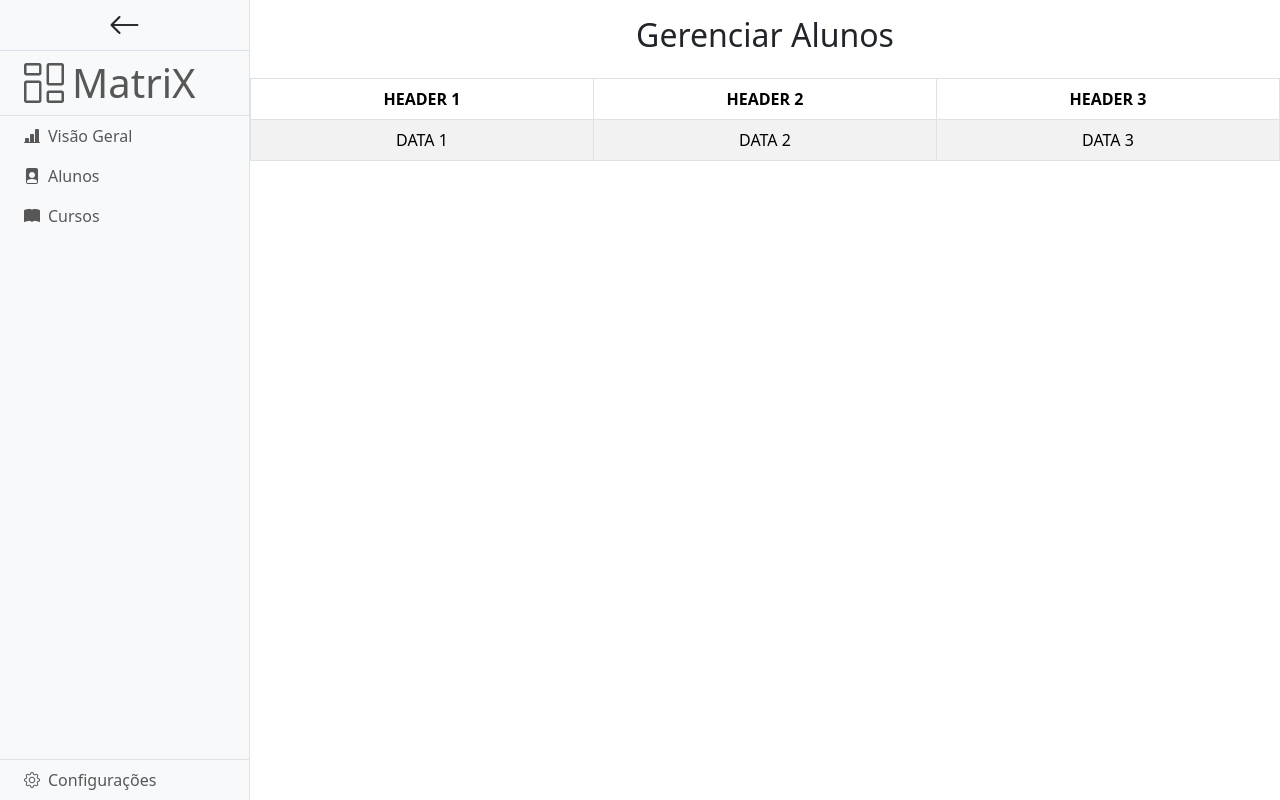
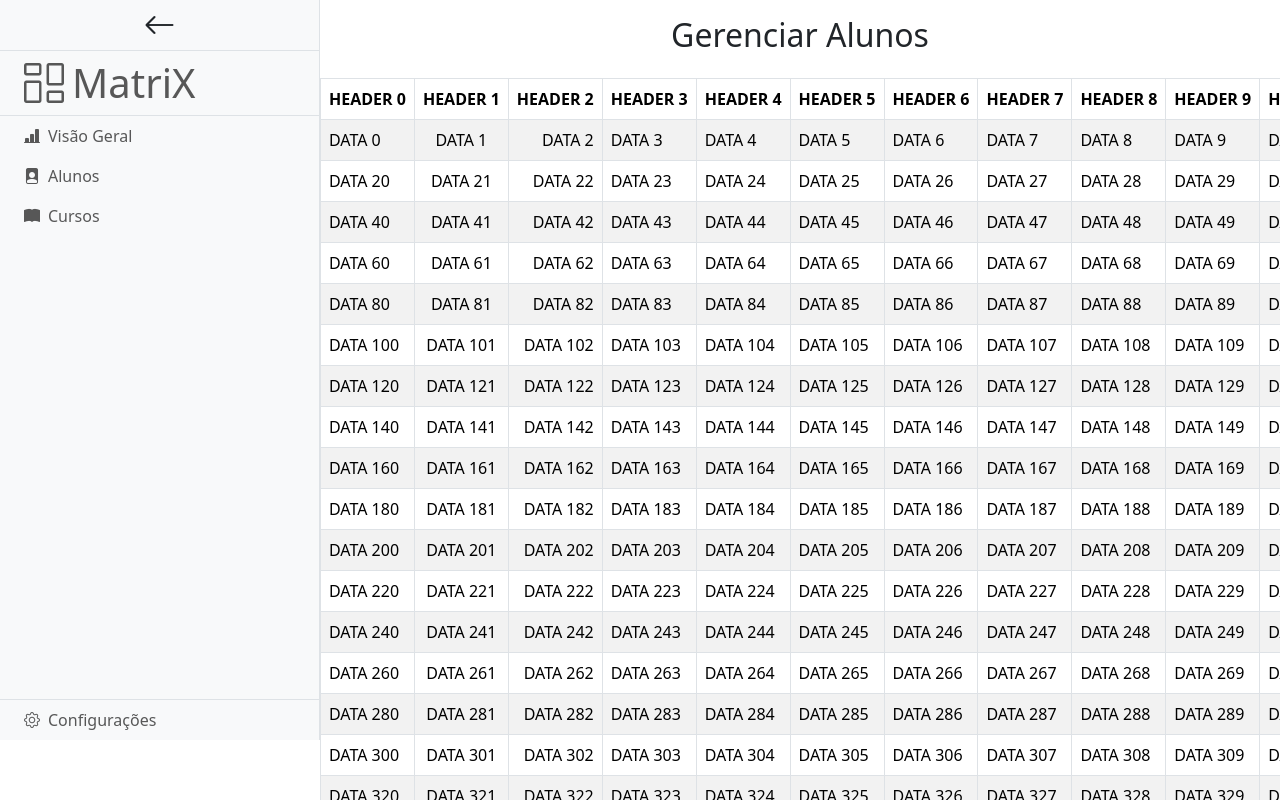
Before and after one commit to laguit0s/MatriX, a React (Vite) app in the folder frontend/: page /gerenciar-alunos in a window 1280 px wide. Built offline with nearby package versions, Linux system fonts and the light colour scheme.

Commit message:
feat(frontend): melhora DataTable com classes por coluna e limite de altura com overflow interno

```diff
--- a/frontend/index.html
+++ b/frontend/index.html
@@ -7,7 +7,7 @@
     <title>MatriX</title>
   </head>
   <body class="vh-100 d-flex">
-    <div id="root" class="flex-grow-1" style="min-width: 0;"></div>
+    <div id="root" class="flex-grow-1" style="min-width: 0"></div>
     <script type="module" src="/src/main.jsx"></script>
   </body>
 </html>
--- a/frontend/src/components/DataTable.jsx
+++ b/frontend/src/components/DataTable.jsx
@@ -1,14 +1,31 @@
-function DataTable({ headerContent = [], bodyContent = [] }) {
+function DataTable({
+    headerContent = [],
+    bodyContent = [],
+    headerColumnClass = {},
+    bodyColumnClass = {},
+    maxHeight = "100%",
+}) {
     const qtdHeader = headerContent.length;
     const qtdRows = qtdHeader > 0 ? Math.ceil(bodyContent.length / qtdHeader) : 0;
 
+    const getHeaderClass = (colIndex) => {
+        return `sticky-top text-center ${headerColumnClass[colIndex] || ''}`
+    }
+
+    const getBodyClass = (colIndex) => {
+        return `${bodyColumnClass[colIndex] || ''}`
+    }
+
     return (
-        <div className="table-responsive flex-grow-1 w-100" style={{ minWidth: 0 }}>
-            <table className="table table-bordered table-striped text-nowrap">
+        <div
+            className="table-responsive flex-grow-1 w-100 overflow-auto"
+            style={{ minWidth: 0, maxHeight }}
+        >
+            <table className="table table-bordered table-striped text-nowrap m-0">
                 <thead>
                     <tr>
                         {headerContent.map((texto, i) => (
-                            <th key={i} className="sticky-top text-center">{texto}</th>
+                            <th key={i} className={getHeaderClass(i)}>{texto}</th>
                         ))}
                     </tr>
                 </thead>
@@ -22,7 +39,7 @@ function DataTable({ headerContent = [], bodyContent = [] }) {
                                         const cellContent = bodyContent[index];
 
                                         return (
-                                            <td key={index} className="text-center">
+                                            <td key={index} className={getBodyClass(j)}>
                                                 {cellContent !== undefined ? cellContent : ""}
                                             </td>
                                         );
--- a/frontend/src/pages/GerenciarAlunos.jsx
+++ b/frontend/src/pages/GerenciarAlunos.jsx
@@ -3,12 +3,18 @@ import DataTable from "../components/DataTable"
 import Header from "../components/Header"
 
 function GerenciarAlunos() {
-    const tableHeader = ["HEADER 1", "HEADER 2", "HEADER 3"]
-    const tableBody = ["DATA 1", "DATA 2", "DATA 3"]
+    const tableHeader = []
+    for (let i = 0; i < 20; i++) {
+        tableHeader.push(`HEADER ${i}`)
+    }
+    const tableBody = []
+    for (let i = 0; i < 1000; i++) {
+        tableBody.push(`DATA ${i}`)
+    }
     return (
-        <div className="d-flex flex-column flex-grow-1">
+        <div className="d-flex flex-column h-100">
             <Header title="Gerenciar Alunos" />
-            <DataTable headerContent={tableHeader} bodyContent={tableBody} />
+            <DataTable headerContent={tableHeader} bodyContent={tableBody} bodyColumnClass={{0: "text-start", 1: "text-center", 2: "text-end"}}/>
         </div>
     )
 }
--- a/frontend/src/pages/GerenciarTurmas.jsx
+++ b/frontend/src/pages/GerenciarTurmas.jsx
@@ -6,7 +6,7 @@ function GerenciarTurmas() {
     const tableHeader = ["HEADER 1", "HEADER 2", "HEADER 3"]
     const tableBody = ["DATA 1", "DATA 2", "DATA 3"]
     return (
-        <div className="d-flex flex-column flex-grow-1">
+        <div className="d-flex flex-column h-100">
             <Header title="Gerenciar Turmas" />
             <DataTable headerContent={tableHeader} bodyContent={tableBody} />
         </div>
```
